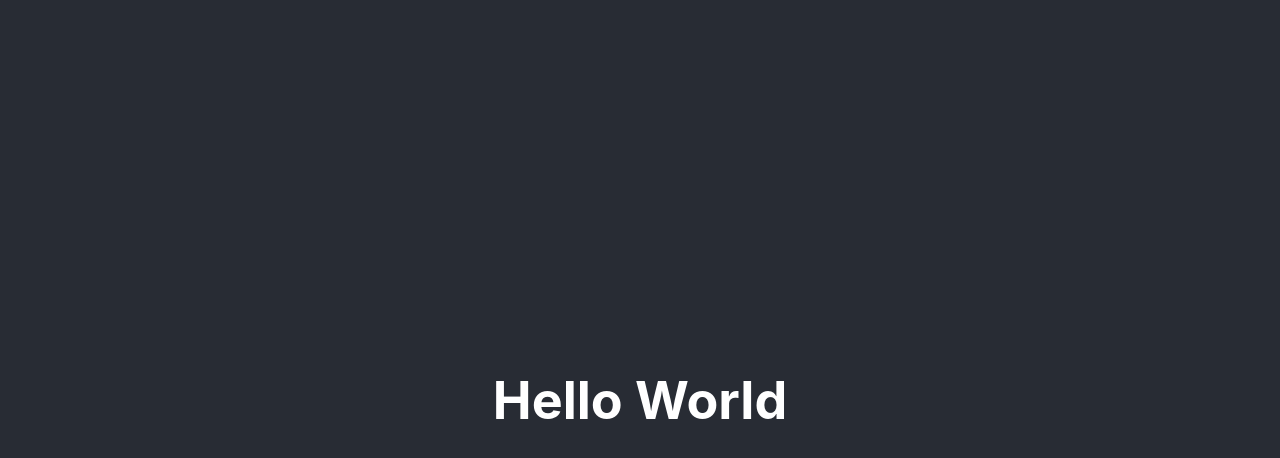
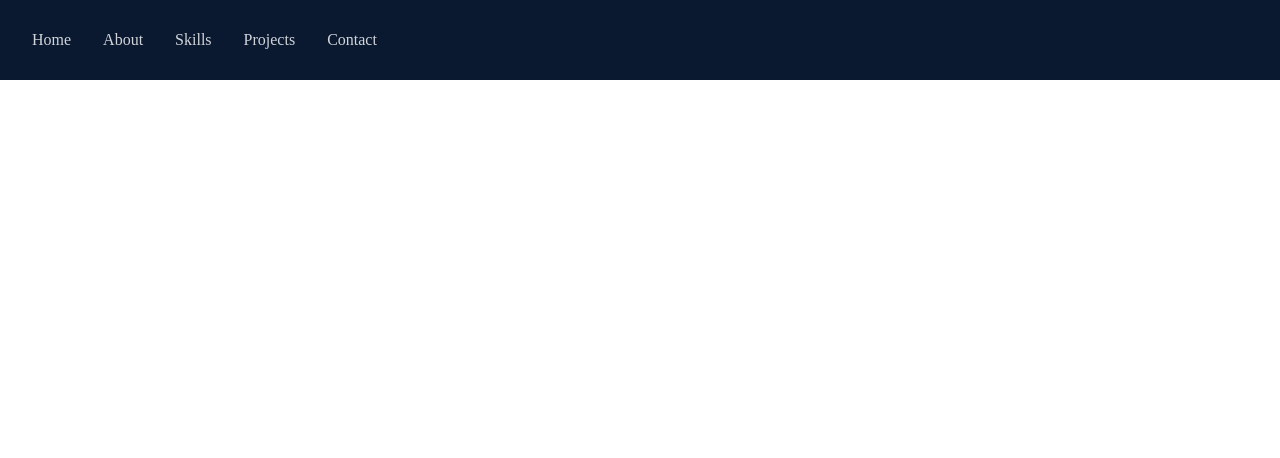
Before and after one commit to achintiii/Personal-Portfolio, a React (Create React App) app: page / in a window 1280 px wide. Shown: the top 458 px of the page. Built offline with nearby package versions, Linux system fonts and the light colour scheme.

Commit message:
finished the nav bar

```diff
--- a/package.json
+++ b/package.json
@@ -8,7 +8,8 @@
     "@testing-library/user-event": "^13.5.0",
     "react": "^18.3.1",
     "react-dom": "^18.3.1",
-    "react-scripts": "^3.0.1",
+    "react-icons": "^5.3.0",
+    "react-scripts": "^5.0.1",
     "web-vitals": "^2.1.4"
   },
   "scripts": {
@@ -36,6 +37,7 @@
     ]
   },
   "devDependencies": {
+    "@babel/plugin-proposal-private-property-in-object": "^7.21.11",
     "autoprefixer": "^10.4.20",
     "postcss": "^8.4.49",
     "tailwindcss": "^3.4.14"
--- a/public/index.html
+++ b/public/index.html
@@ -24,7 +24,10 @@
       work correctly both with client-side routing and a non-root public URL.
       Learn how to configure a non-root public URL by running `npm run build`.
     -->
-    <title>React App</title>
+    <title>My Portfolio</title>
+    <link rel="preconnect" href="https://fonts.googleapis.com">
+    <link rel="preconnect" href="https://fonts.gstatic.com" crossorigin>
+    <link href="https://fonts.googleapis.com/css2?family=Inter:wght@400;600;700&display=swap" rel="stylesheet">
   </head>
   <body>
     <noscript>You need to enable JavaScript to run this app.</noscript>
--- a/src/App.js
+++ b/src/App.js
@@ -1,12 +1,18 @@
-import logo from './logo.svg';
-import './App.css';
+// src/App.js
+import React from 'react';
+import NavBar from './components/NavBar';
 
 function App() {
   return (
-    <div className="App">
-      <header className="App-header">
-        <h1>Hello World</h1>
-      </header>
+    <div>
+      <NavBar />
+
+      {/* Test Div to Verify Tailwind CSS Integration */}
+      <div className="p-4 bg-red-500 text-white">
+        Tailwind CSS is working!
+      </div>
+
+      {/* Other Sections Can Be Added Here */}
     </div>
   );
 }
--- /dev/null
+++ b/src/components/NavBar.jsx
@@ -0,0 +1,40 @@
+import React, {useState} from 'react'
+import {FaBars, FaTimes} from 'react-icons/fa'
+
+const NavBar = () => {
+    const[nav, setNav] = useState(false)
+    const handleClick = () => setNav(!nav)
+  return (
+    <div className='fixed w-full h-[80px] flex justify-between items-center px-4 bg-[#0a192f] text-gray-300'>
+        {/* Menu */}
+
+            <ul className = 'hidden md:flex'>
+                <li> Home</li>
+                <li> About</li>
+                <li> Skills</li>
+                <li> Projects</li>
+                <li>Contact</li>
+
+            </ul>
+
+        {/* Hamburger */}
+        <div onClick={handleClick} className='md:hidden z-10'>
+            {!nav ? <FaBars />: <FaTimes
+            />}
+        </div>
+
+
+
+        {/* Mobile Menu */}
+            <ul className={!nav ? 'hidden' : 'absolute top-0 left-0 w-full h-screen bg-[#0a192f] flex flex-col justify-center items-center'}>
+                <li className='py-6 text-4xl'>Homes</li>
+                <li className='py-6 text-4xl'>About</li>
+                <li className='py-6 text-4xl'>Skills</li>
+                <li className='py-6 text-4xl'>Projects</li>
+                <li className='py-6 text-4xl'>Contact</li>
+            </ul>
+    </div>
+  )
+}
+
+export default NavBar
--- a/src/index.css
+++ b/src/index.css
@@ -1,13 +1,14 @@
-body {
-  margin: 0;
-  font-family: -apple-system, BlinkMacSystemFont, 'Segoe UI', 'Roboto', 'Oxygen',
-    'Ubuntu', 'Cantarell', 'Fira Sans', 'Droid Sans', 'Helvetica Neue',
-    sans-serif;
-  -webkit-font-smoothing: antialiased;
-  -moz-osx-font-smoothing: grayscale;
+@tailwind base;
+@tailwind components;
+@tailwind utilities;
+
+
+@layer base {
+  body {
+    @apply font-[Railway]
+  }
 }
-
-code {
-  font-family: source-code-pro, Menlo, Monaco, Consolas, 'Courier New',
-    monospace;
+li {
+  @apply px-4;
+  @apply cursor-pointer
 }
--- a/tailwind.config.js
+++ b/tailwind.config.js
@@ -1,8 +1,22 @@
 /** @type {import('tailwindcss').Config} */
 module.exports = {
-  content: [],
+  content: [
+    "./src/**/*.{js,jsx,ts,tsx}",
+    "./public/index.html",
+  ],
   theme: {
-    extend: {},
+    extend: {
+      colors: {
+        primary: '#1DA1F2', // Adds a custom primary color
+        secondary: '#14171A', // Adds a custom secondary color
+      },
+      fontFamily: {
+        sans: ['Inter', 'sans-serif'], // Adds a custom font family
+      },
+      spacing: {
+        '128': '32rem', // Adds a custom spacing value
+      },
+    },
   },
   plugins: [],
 }
```
Also changed, not shown: 1 other file (tests, documents, lock files or other folders).
